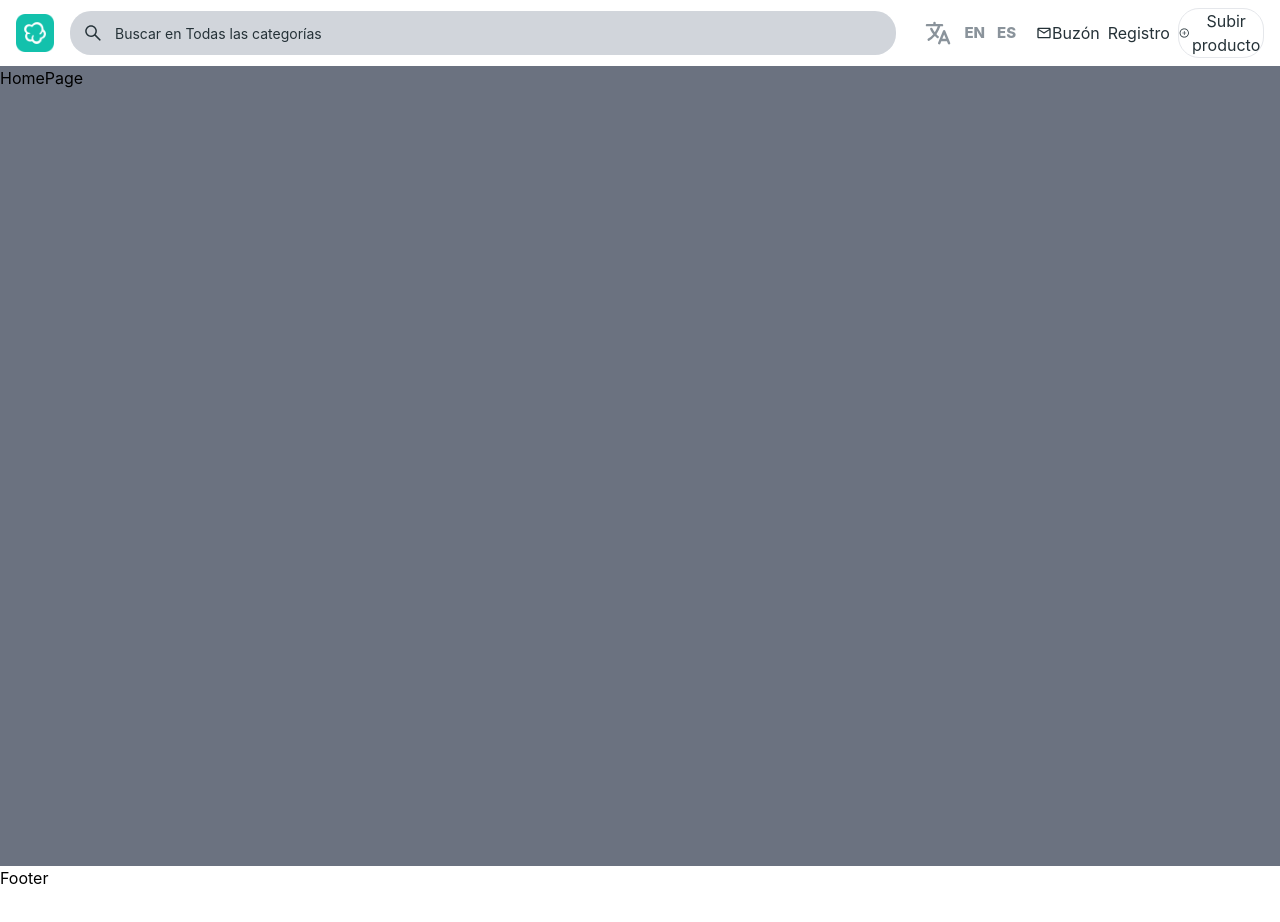
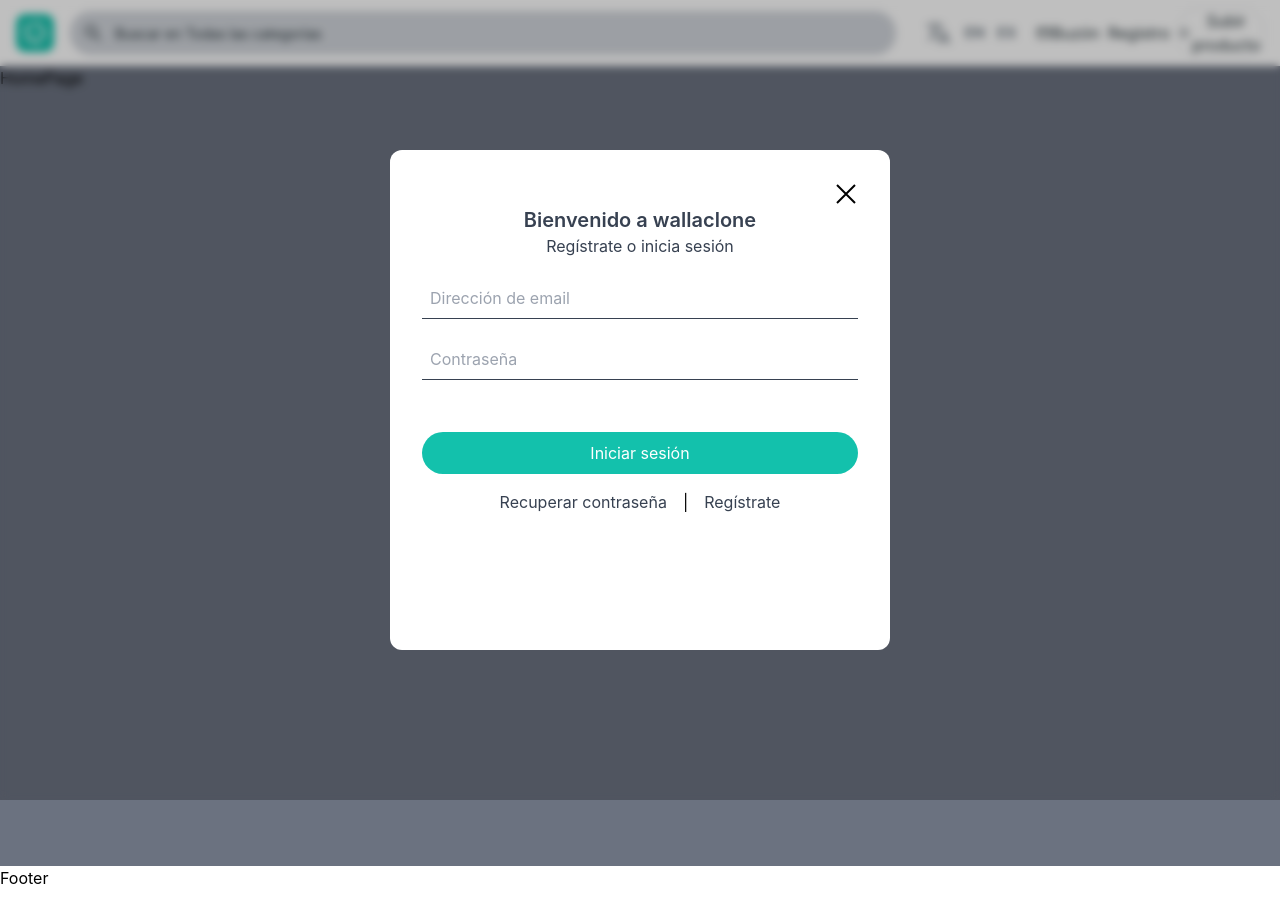
Before and after one commit to Proyecto-Final-KC-2022/wallaclone-react, a React (Vite) app: page / in a window 1280 px wide. Shown: the top 922 px of the page. Built offline with nearby package versions, Linux system fonts and the light colour scheme.

Commit message:
modal done

```diff
--- a/src/components/login/Login.tsx
+++ b/src/components/login/Login.tsx
@@ -1,9 +1,44 @@
+import { GrClose } from 'react-icons/gr';
 const style = {}
 
-const login = () => {
+const Login = () => {
   return (
-    <div>login</div>
+    <div className="fixed inset-0 bg-black bg-opacity-25 backdrop-blur-sm flex items-center justify-center">
+      <div className="bg-white p-8 rounded-xl w-[500px] h-[500px] items-center">
+        <div className="flex m-0 justify-end cursor-pointer text-2xl">
+          <GrClose />
+        </div>
+        <h1 className="font-semibold text-center text-xl text-gray-700 pt-0">
+          Bienvenido a wallaclone
+        </h1>
+        <p className="text-center text-gray-700 mb-5">Regístrate o inicia sesión</p>
+
+        <div className="flex flex-col">
+          <input
+            type="text"
+            className="border-b border-gray-700 p-2 mb-5 outline-none"
+            placeholder="Dirección de email"
+          />
+          <input
+            type="text"
+            className="border-b border-gray-700 p-2 mb-5 outline-none"
+            placeholder="Contraseña"
+          />
+        </div>
+        <div className="text-center pt-8">
+          <button className="w-full h-[42px] px-5 py-2 bg-[#13c1ac] hover:bg-[#0f9989] text-white rounded-[21px]">
+            Iniciar sesión
+          </button>
+          <div className="flex justify-center items-center">
+            <p className="text-center text-gray-700 my-4">Recuperar contraseña</p>
+            <span className="mx-4">|</span>
+            <p className="text-center text-gray-700 my-4">Regístrate</p>
+          </div>
+        </div>
+      </div>
+    </div>
   )
+
 }
 
-export default login
+export default Login
--- a/src/pages/HomePage/HomePage.tsx
+++ b/src/pages/HomePage/HomePage.tsx
@@ -1,5 +1,7 @@
 import Header from "../../components/header/Header";
 import Footer from "../../components/footer/Footer"
+
+import Login from "../../components/login/Login";
 
 const style = {
   homepageWrapper: "flex w-full h-screen bg-gray-500",
@@ -9,7 +11,10 @@ const HomePage = () => {
   return (
     <>
       <Header />
-        <div className={style.homepageWrapper}>HomePage</div>
+        <div className={style.homepageWrapper}>
+          <Login />
+          HomePage
+        </div>
       <Footer />
     </>
   )
```
